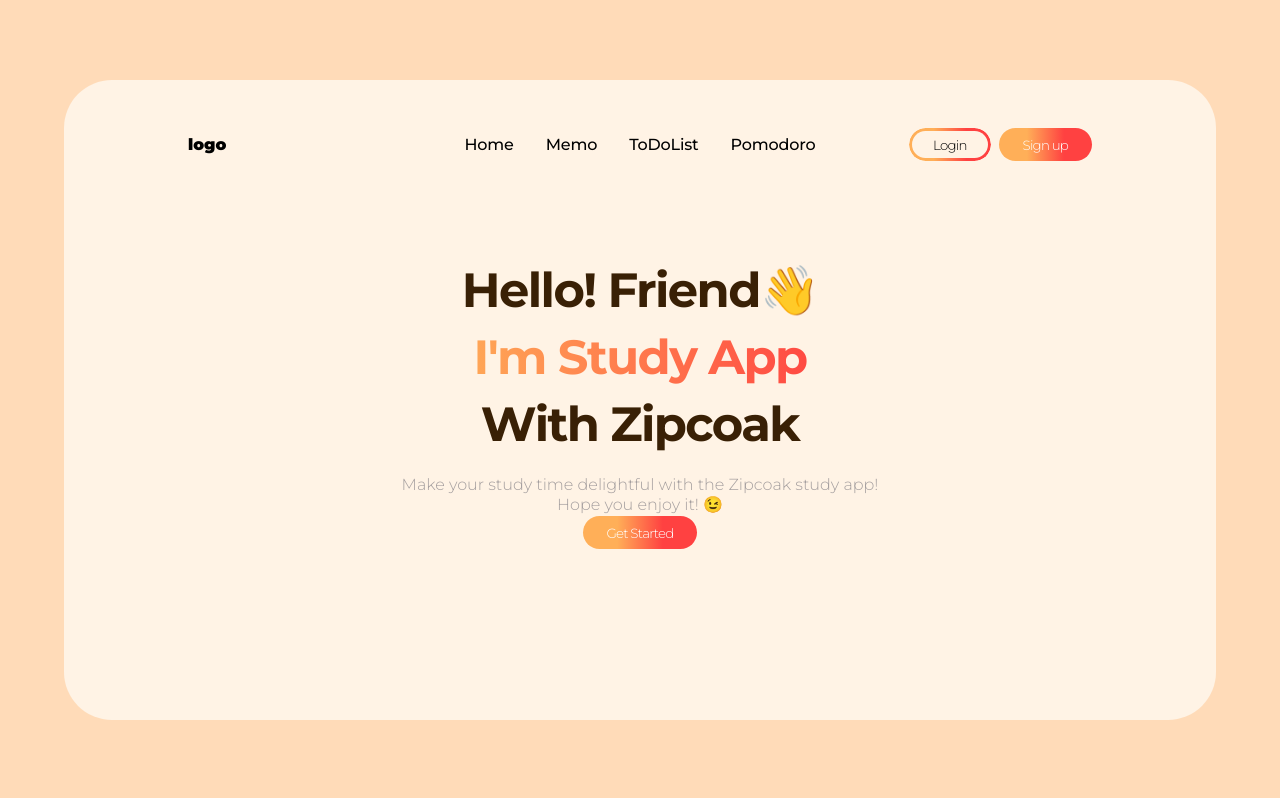
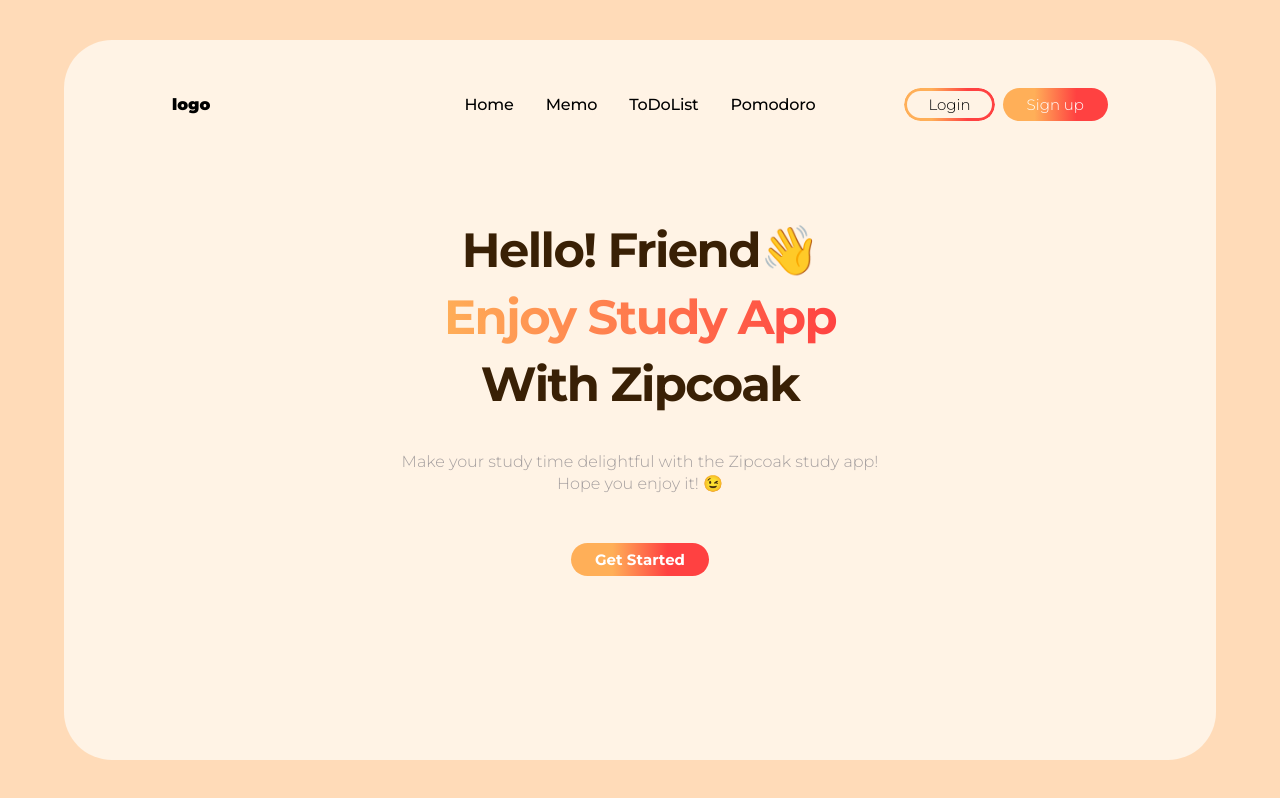
Before and after one commit to sooozi/study-app_ver.01, a React (Create React App) app: page / in a window 1280 px wide. Built offline with nearby package versions, Linux system fonts and the light colour scheme.

Commit message:
231212_스터디앱_홈화면

```diff
--- a/src/App.js
+++ b/src/App.js
@@ -6,7 +6,8 @@ import GlobalStyle from './style/GlobalStyle';
 const AppWrap = styled.div`
   background: rgba(255, 243, 229, 1);
   width: 90%;
-  height: 80%;
+  max-width: 1280px;
+  height: 90%;
   border-radius: 3rem;
   overflow: hidden;
 `;
--- a/src/components/Button.js
+++ b/src/components/Button.js
@@ -16,9 +16,10 @@ const ButtonStyle = css`
     margin-right: 0.5rem;
   }
   span {
+    font-size: 15px;
     font-family: 'Montserrat';
     font-weight: 100;
-    letter-spacing: -0.05rem;
+    letter-spacing: 0;
   }
 `;
 
--- a/src/layout/Header.js
+++ b/src/layout/Header.js
@@ -12,7 +12,7 @@ const HeaderWrap = styled.div`
     display: flex;
     justify-content: space-between;
     align-items: center;
-    padding: 3rem;
+    padding: 3rem 2rem;
     position: relative;
 `;
 
--- a/src/pages/Home.js
+++ b/src/pages/Home.js
@@ -25,22 +25,23 @@ const Description = styled.p`
     color: rgb(165, 159, 159);
     text-align: center;
     font-weight: 100;
-    line-height: 1.3;
-    margin-top: 1rem;
+    line-height: 1.4;
+    margin: 2rem 0 3rem;
 `;
+
 
 function Home() {
     return (
       <>
         <Wrapper>
           <BigTxt>Hello! Friend👋</BigTxt>
-          <GradaBigTxt leftColor="rgb(255, 175, 88)" rightColor="rgb(255, 65, 65)">I'm Study App</GradaBigTxt>
+          <GradaBigTxt leftColor="rgb(255, 175, 88)" rightColor="rgb(255, 65, 65)">Enjoy Study App</GradaBigTxt>
           <BigTxt>With Zipcoak</BigTxt>
           <Description>
             Make your study time delightful with the Zipcoak study app!<br></br>
             Hope you enjoy it! 😉
           </Description>
-          <Button buttonText="Get Started" showArrow={false} isGradButton={true} />
+          <Button buttonText={<span style={{ fontWeight: 'bold' }}>Get Started</span>} showArrow={false} isGradButton={true} />
         </Wrapper>
       </>
     );
```
